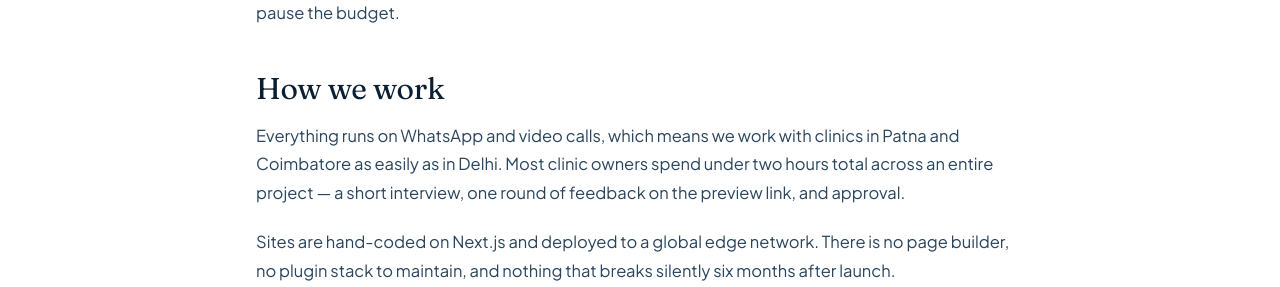
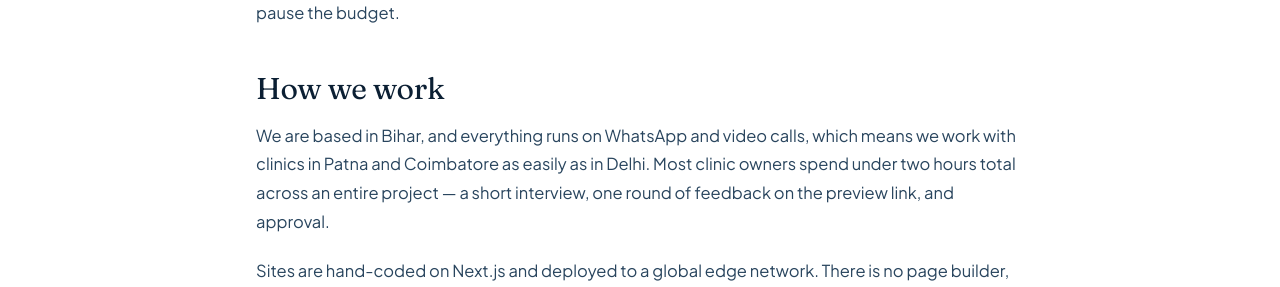
Before and after one commit to zeradental3585-dotcom/zeradental, a Next.js app: page /about in a window 1280 px wide. Shown: the part 1420-1707 px from the top of the page. Built offline with nearby package versions, Linux system fonts and the light colour scheme; no server answers.

Commit message:
About: say we are based in Bihar

```diff
--- a/app/about/page.tsx
+++ b/app/about/page.tsx
@@ -67,8 +67,8 @@ export default function About() {
 
           <h2>How we work</h2>
           <p>
-            Everything runs on WhatsApp and video calls, which means we work with clinics in Patna and Coimbatore as
-            easily as in Delhi. Most clinic owners spend under two hours total across an entire project — a short
+            We are based in Bihar, and everything runs on WhatsApp and video calls, which means we work with clinics in
+            Patna and Coimbatore as easily as in Delhi. Most clinic owners spend under two hours total across an entire project — a short
             interview, one round of feedback on the preview link, and approval.
           </p>
           <p>
```
